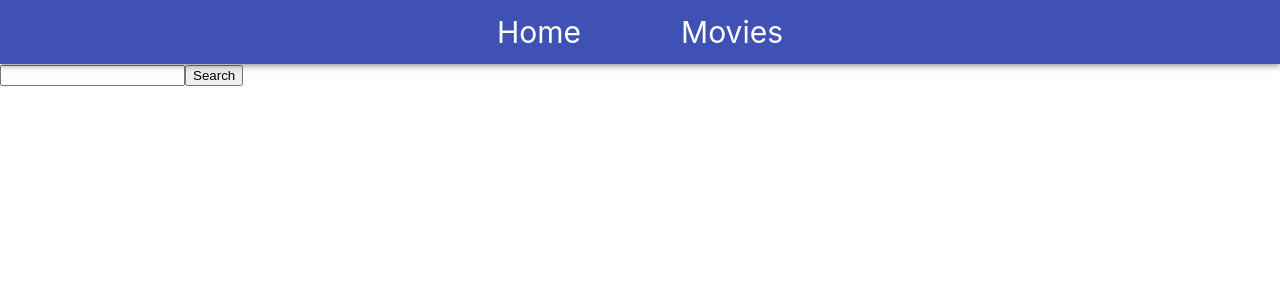
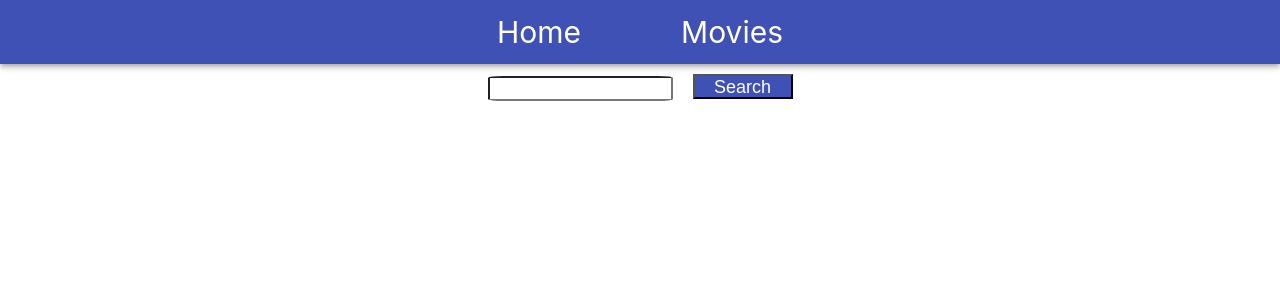
Before and after one commit to SirotovAlexander/goit-react-hw-05-movies, a React (Create React App) app: page /goit-react-hw-05-movies/movies in a window 1280 px wide. Shown: the top 300 px of the page. Built offline with nearby package versions, Linux system fonts and the light colour scheme.

Commit message:
done all

```diff
--- a/src/components/MoviesDetails/MovieDetails.module.css
+++ b/src/components/MoviesDetails/MovieDetails.module.css
@@ -30,6 +30,8 @@
   border-radius: 3%;
 }
 .details__poster {
+  width: 300px;
+  height: 450px;
   border-radius: 4%;
 }
 
--- a/src/components/SearchList/SearchList.jsx
+++ b/src/components/SearchList/SearchList.jsx
@@ -1,21 +1,34 @@
 import PropTypes from 'prop-types';
 import { Link, useLocation } from 'react-router-dom';
+import css from '../Trends/TrendList.module.css';
 
 const SearchList = ({ query }) => {
   //   console.log(trends);
   const location = useLocation();
+  const defaultImg =
+    'https://ireland.apollo.olxcdn.com/v1/files/0iq0gb9ppip8-UA/image;s=1000x700';
 
   return (
-    <ul>
+    <ul className={css.trend__list}>
       {query.map(item => {
         return (
           <Link
+            className={css.trend__link}
             to={`/movies/${item.id}`}
             key={item.id}
             state={{ from: location }}
           >
-            <li>
-              <p>{item.original_title}</p>
+            <li className={css.trend__item}>
+              <img
+                className={css.trend__poster}
+                src={
+                  item.poster_path
+                    ? 'https://image.tmdb.org/t/p/w300' + item.poster_path
+                    : defaultImg
+                }
+                alt="poster"
+              />
+              <p className={css.trend__name}>{item.original_title}</p>
             </li>
           </Link>
         );
--- a/src/pages/MoviesPage.jsx
+++ b/src/pages/MoviesPage.jsx
@@ -1,7 +1,7 @@
 import { useSearchParams } from 'react-router-dom';
 import { useState, useEffect } from 'react';
 import { getMovieBySearch } from '../api/getDataAPI';
-
+import css from './MoviesPage.module.css';
 import SearchList from 'components/SearchList/SearchList';
 
 const MoviesPage = () => {
@@ -31,10 +31,19 @@ const MoviesPage = () => {
 
   return (
     <div>
-      <form onSubmit={onSubmit}>
-        <input type="text" name="query" autoComplete="off" />
-        <button type="submit">Search</button>
-      </form>
+      <div className={css.search__bar}>
+        <form onSubmit={onSubmit} className={css.search__form}>
+          <input
+            className={css.search__input}
+            type="text"
+            name="query"
+            autoComplete="off"
+          />
+          <button className={css.search__btn} type="submit">
+            Search
+          </button>
+        </form>
+      </div>
       {query.length > 0 && <SearchList query={query} />}
     </div>
   );
--- /dev/null
+++ b/src/pages/MoviesPage.module.css
@@ -0,0 +1,28 @@
+.search__bar {
+  width: 100%;
+  max-height: 150px;
+  padding: 10px;
+  margin: 0 auto;
+
+  display: flex;
+  justify-content: center;
+  align-items: baseline;
+}
+
+.search__input {
+  margin-right: 20px;
+  height: 25px;
+  border-radius: 8%;
+}
+
+.search__btn {
+  width: 100px;
+  height: 25px;
+  background-color: #3f51b5;
+  color: white;
+  font-size: large;
+}
+
+.search__btn:hover {
+  color: aqua;
+}
```
